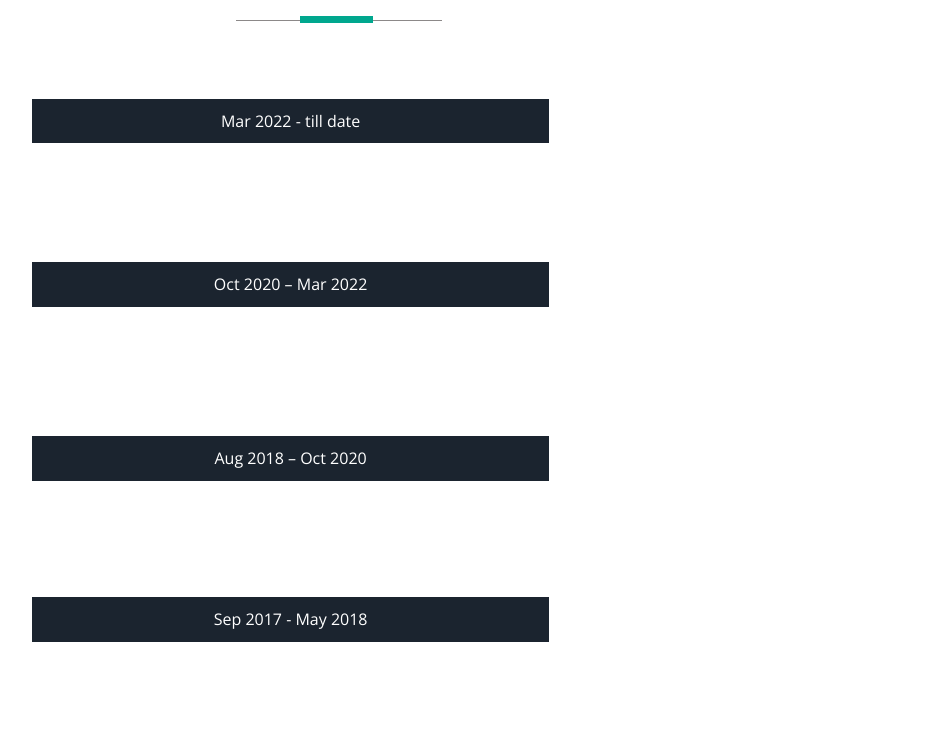
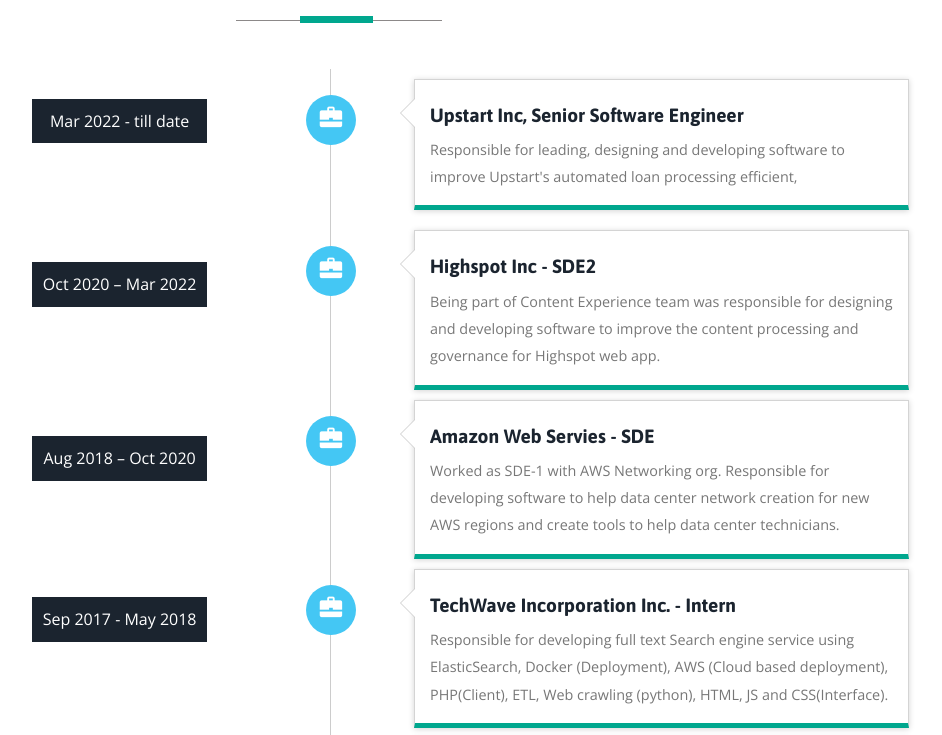
Before and after one commit to namruthabv/namruthabv.github.io, a plain HTML site: page index.html in a window 1280 px wide. Shown: the part 1542-2277 px from the top of the page, without its empty margins (301-1243 px from the left). Drawn offline with nearby package versions, Linux system fonts and the light colour scheme; files whose address does not match are found by name.

Commit message:
updating indentation

```diff
--- a/index.html
+++ b/index.html
@@ -290,7 +290,7 @@
 						<span class="border one"></span>
 					</div>
 					<div class="time-main w3l-agile">
-							<div class="col-md-12 year-info">
+							<div class="col-md-6 year-info">
 							   <ul class="year">
 								   <li>Mar 2022 - till date</li>
 								   <li>Oct 2020 – Mar 2022</li>
@@ -348,8 +348,7 @@
 																	  <h4 class="timeline-title">TechWave Incorporation Inc. - Intern</h4>
 																	</div>
 																	<div class="timeline-body">
-																	  <p>Worked as Student Intern for client - Texas Medical Center, responsible for developing full text Search engine service using ElasticSearch. Being part of 3 engineers team, was
-																	  privilleged to work with uptrending technologies like Docker (Deployment), ElasticSearch (ELK stack), AWS (Cloud based deployment), PHP(Client), ETL, Web crawling (python), HTML, JS and CSS(Interface).
+																	  <p>Responsible for developing full text Search engine service using ElasticSearch, Docker (Deployment), AWS (Cloud based deployment), PHP(Client), ETL, Web crawling (python), HTML, JS and CSS(Interface).
 																	  </p>
 																	</div>
 																  </div>
```
